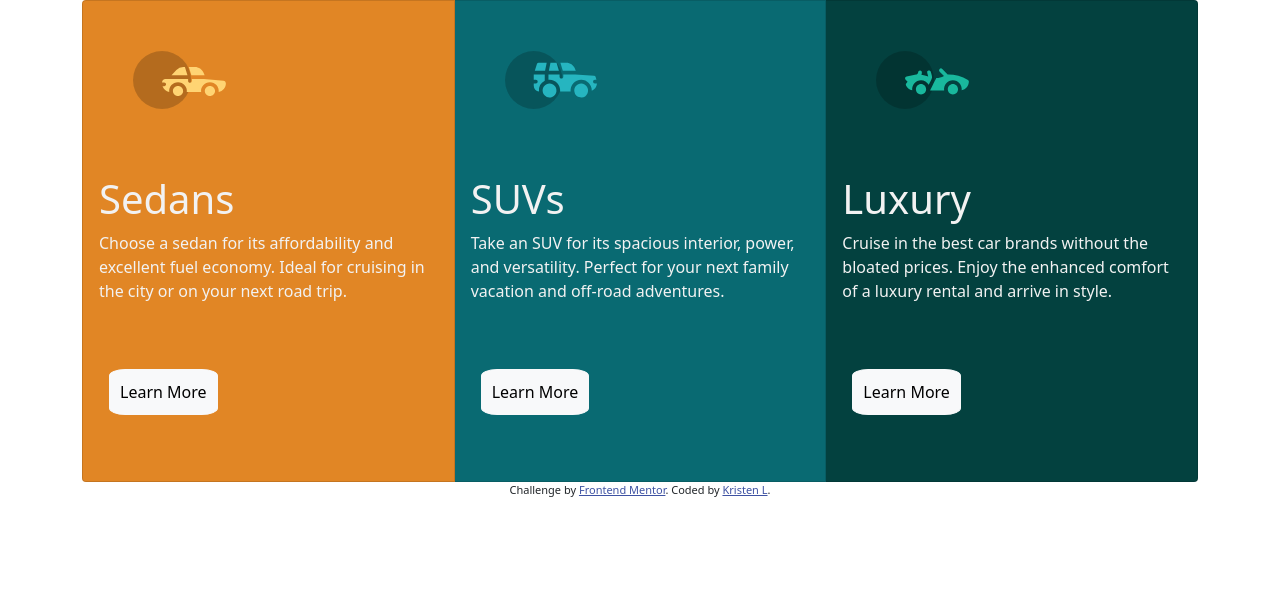
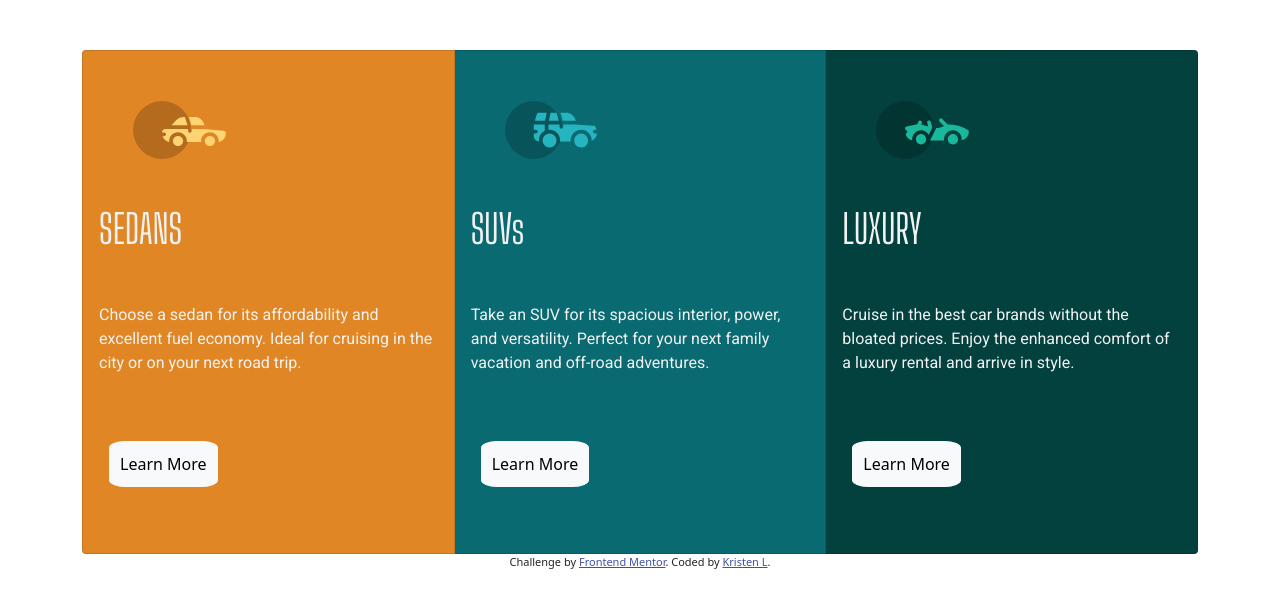
Before and after one commit to kdotelle/3columnpreview, a website: page index.html in a window 1280 px wide. Drawn offline with nearby package versions, Linux system fonts and the light colour scheme.

Commit message:
changed font. added margins

```diff
--- a/css/styles.css
+++ b/css/styles.css
@@ -9,17 +9,20 @@
 .card-img-top {
   width: 25%;
   margin: 50px;
-}
-
-.card {
-  height: 100%;
-  width: 100%;
+  margin-bottom: 30px;
 }
 
 .container {
-  display: flex;
   justify-content: center;
-  align-items: stretch;
+  align-content: center;
+  align-items: center;
+}
+
+.card-group {
+  height: 100%;
+  width: auto;
+  margin-top: 50px;
+  justify-content: center;
 }
 
 #sedan {
@@ -34,9 +37,16 @@
   background-color: rgb(3, 65, 63);
 }
 
-h1,
 p {
+  font-family: "Roboto", sans-serif;
   color: rgb(242, 242, 242);
+  margin-top: 50px;
+}
+
+h1 {
+  font-family: "Big Shoulders Display", cursive;
+  color: rgb(242, 242, 242);
+  margin-bottom: 50px;
 }
 
 .btn {
--- a/index.html
+++ b/index.html
@@ -26,12 +26,12 @@
       href="node_modules/bootstrap/dist/css/bootstrap.min.css"
     />
     <link
+      href="https://fonts.googleapis.com/css2?family=Big+Shoulders+Display&display=swap"
       rel="stylesheet"
-      href="node_modules/font-awesome/css/font-awesome.min.css"
     />
     <link
+      href="https://fonts.googleapis.com/css2?family=Big+Shoulders+Display&family=Roboto&display=swap"
       rel="stylesheet"
-      href="node_modules/bootstrap-social/bootstrap-social.css"
     />
     <link rel="stylesheet" href="css/styles.css" />
 
@@ -50,7 +50,7 @@
               alt="Sedan icon"
             />
             <div class="card-body">
-              <h1 class="card-title">Sedans</h1>
+              <h1 class="card-title">SEDANS</h1>
               <p class="card-text">
                 Choose a sedan for its affordability and excellent fuel economy.
                 Ideal for cruising in the city or on your next road trip.
@@ -82,7 +82,7 @@
               alt="Sedan icon"
             />
             <div class="card-body">
-              <h1 class="card-title">Luxury</h1>
+              <h1 class="card-title">LUXURY</h1>
               <p class="card-text">
                 Cruise in the best car brands without the bloated prices. Enjoy
                 the enhanced comfort of a luxury rental and arrive in style.
```
Also changed, not shown: README-template.md.
